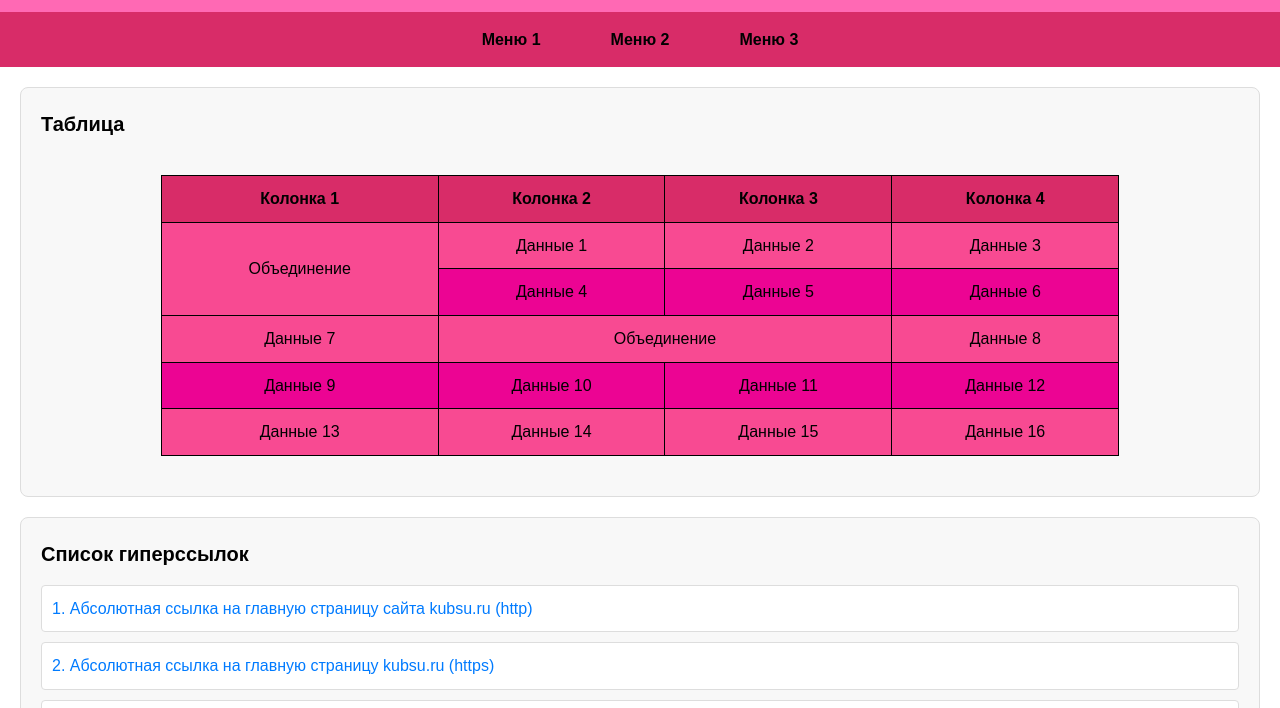
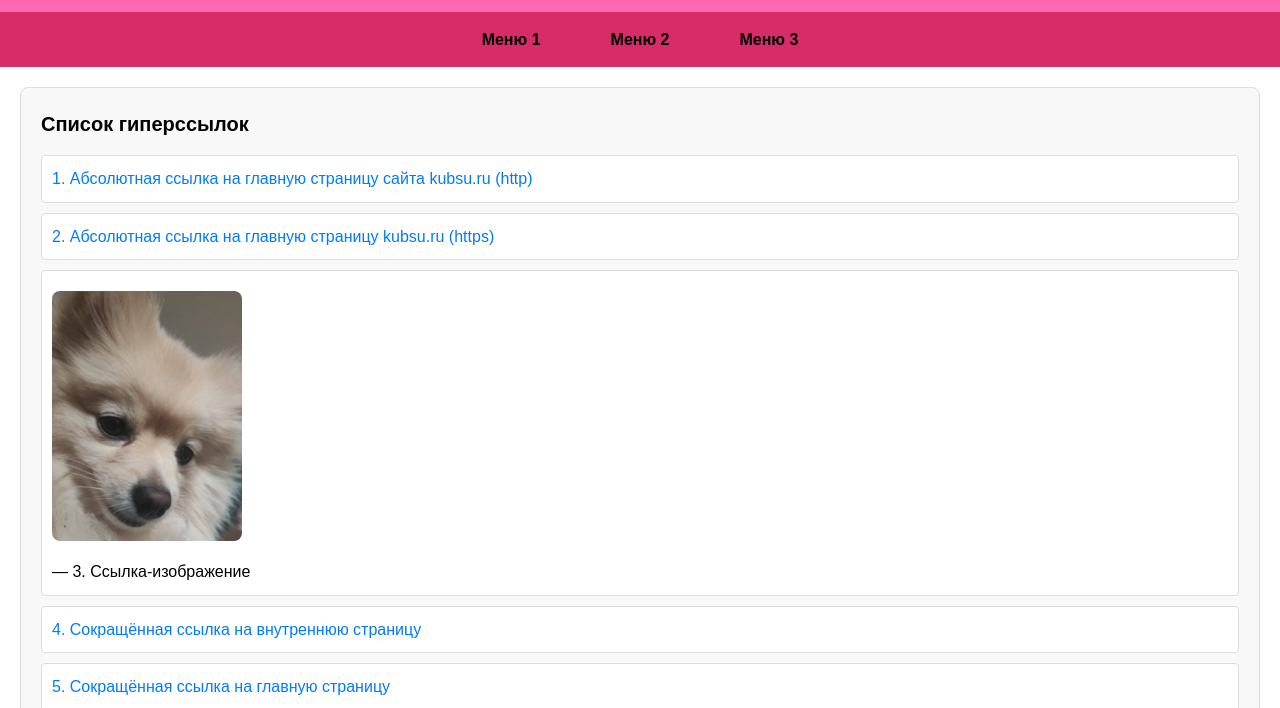
Before and after one commit to s0195802m/-5, a plain HTML site: page index.html in a window 1280 px wide. Shown: the part 76-784 px from the top of the page. Drawn offline with Linux system fonts and the light colour scheme.

Commit message:
Update style.css

```diff
--- a/style.css
+++ b/style.css
@@ -88,13 +88,14 @@ main {
     width: 100%;
 }
 
-/* Изменение порядка элементов на мобильных */
-.links-section {
-    order: 1; /* Ссылки становятся первыми */
+/* ИЗМЕНЕНИЕ ПОРЯДКА ЭЛЕМЕНТОВ НА МОБИЛЬНЫХ */
+/* На мобильных: таблица ПЕРВАЯ, ссылки ВТОРЫЕ */
+.table-section {
+    order: 1; /* Таблица становится первой */
 }
 
-.table-section {
-    order: 2; /* Таблица становится второй */
+.links-section {
+    order: 2; /* Ссылки становятся вторыми */
 }
 
 .form-section {
@@ -298,20 +299,20 @@ footer {
 
 /* Медиа-запросы для планшетов (768px и выше) */
 @media (min-width: 768px) {
-    /* Возвращаем исходный порядок элементов */
+    /* НА ПЛАНШЕТАХ И ДЕСКТОПАХ: ссылки ПЕРВЫЕ, таблица ВТОРЫЕ */
     .links-section {
-        order: 2; /* Ссылки становятся вторыми */
+        order: 1; /* Ссылки становятся первыми */
     }
 
     .table-section {
-        order: 1; /* Таблица становится первой */
+        order: 2; /* Таблица становится второй */
     }
 
     .form-section {
         order: 3; /* Форма остается третьей */
     }
 
-    /* Горизонтальное меню */
+    /* Горизонтальное меню для планшетов и десктопов */
     nav ul {
         flex-direction: row;
         justify-content: center;
```
